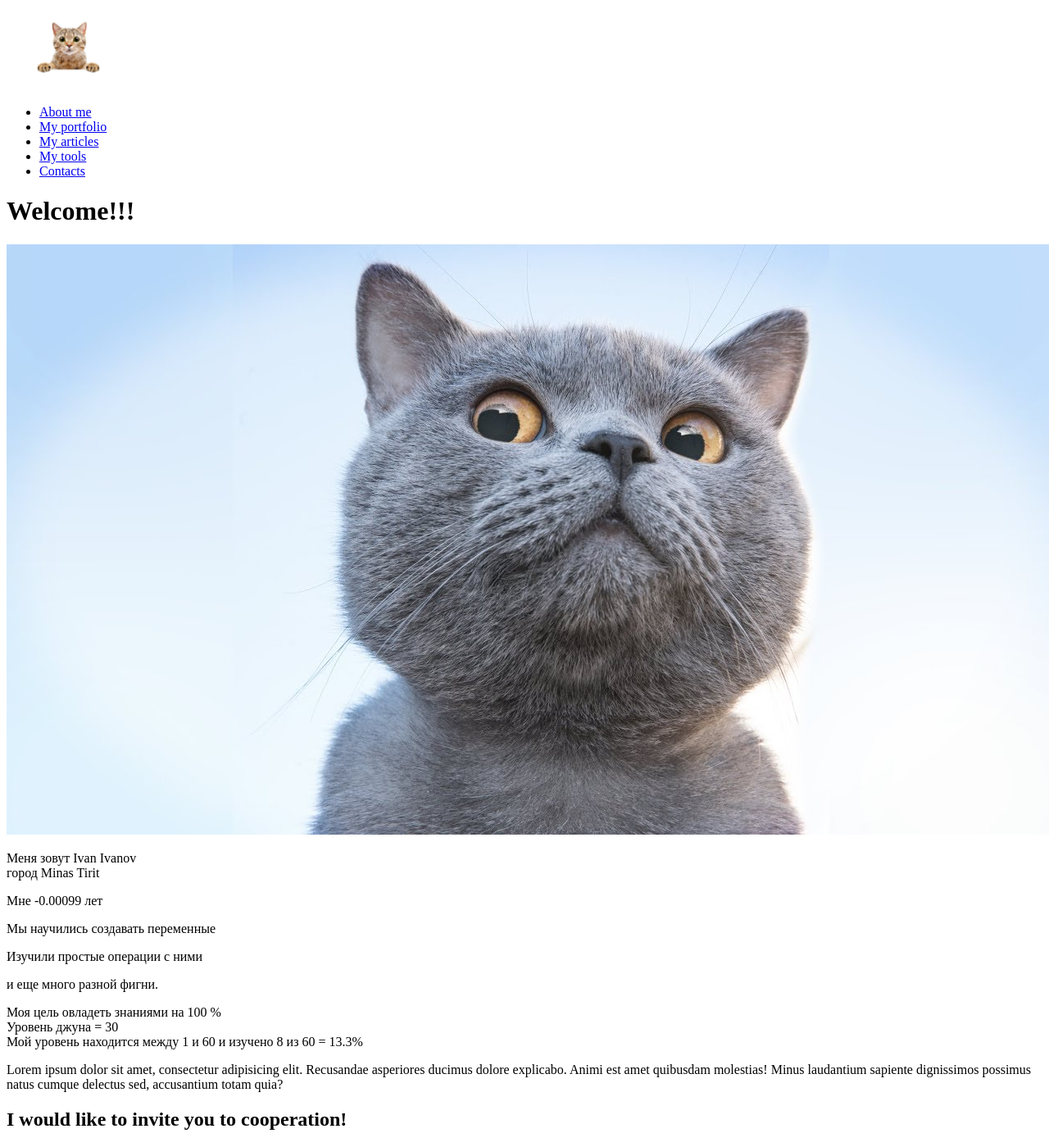
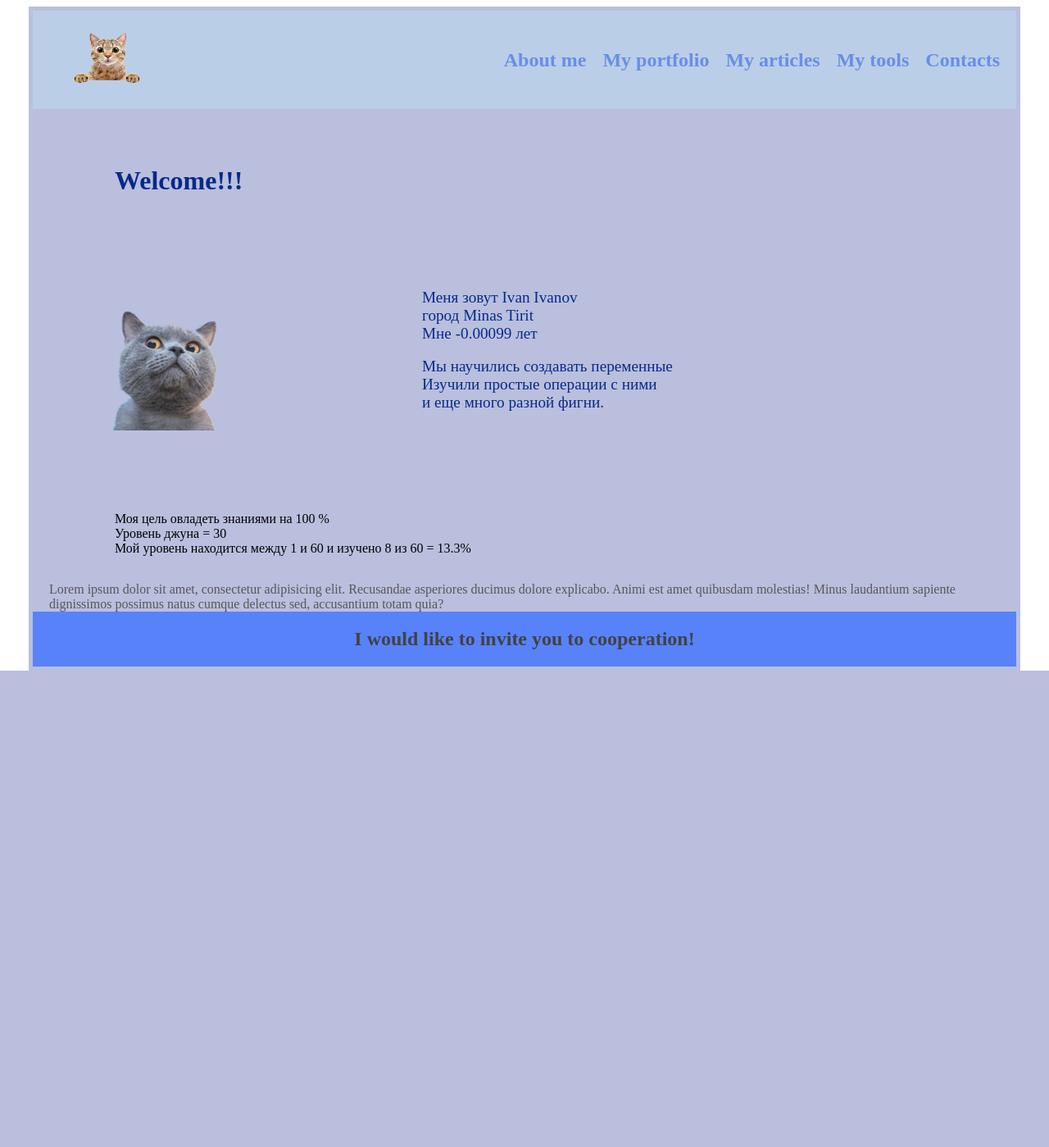
Before and after one commit to qwerty-team/web-8-practice, a PHP site: page / in a window 1280 px wide. Shown: the whole page at 82% size. After the commit the page ends 818 px from the top, so only its background shows below. Run offline with PHP 8.4, Linux system fonts and the light colour scheme.

Commit message:
apllied style

```diff
--- a/logo.inc.php
+++ b/logo.inc.php
@@ -1,3 +1,3 @@
 <div class="logo">
-    <img src="img/cat.jpg" alt="cat" height="100">
+    <img src="img/cat_transparence.png" alt="cat">
 </div>
--- a/main.php
+++ b/main.php
@@ -13,9 +13,10 @@
             <?php include "logo.inc.php" ?>
             <?php include "menu.inc.php" ?>
         </div>
-        <div class="main-content">
+        <!-- <div class="main-content">
             <?php include "maincontent.inc.php" ?>
-        </div>
+        </div> -->
+        <?php include "maincontent.inc.php" ?>
         <div class="footer">
             <?php include "footer.inc.php" ?>
         </div>
--- a/maincontent.inc.php
+++ b/maincontent.inc.php
@@ -2,7 +2,7 @@
     <h1> <?php  echo $p ?> </h1>
     <div class="data">
         <div class="myImg">
-            <?php  echo '<img src="img/cat2.jpg">'; ?>
+            <?php echo '<img src="img/cat2_transparency.png">'; ?>
         </div>
         <div class="fullname">
             <p> Меня зовут
@@ -15,6 +15,7 @@
                 <?php echo $age; ?>
                 лет
             </p>
+            <br>
             <p> Мы научились создавать переменные </p>
             <p> Изучили простые операции с ними </p>
             <p> и еще много разной фигни. </p>
--- a/style.css
+++ b/style.css
@@ -0,0 +1,129 @@
+@import url('https://fonts.googleapis.com/css2?family=Noto+Serif+JP:wght@500&display=swap" rel="stylesheet');
+
+html,
+body {
+    height: 100%;
+}
+
+/* .greetings, */
+p,
+h1,
+h2 {
+    font-family: 'Noto Serif JP', serif;
+}
+
+.flex-container {
+    display: flex;
+    flex-direction: column;
+    margin: 0 auto;
+    max-width: 1200px;
+    background-color: #b9bfdd;
+    padding: 5px;
+    height: 100%;
+}
+
+.header {
+    display: flex;
+    align-items: center;
+    justify-content: space-between;
+    height: 15%;
+    margin-bottom: 3em;
+    background-color: #bbcee7;
+}
+
+ul  {
+    display: flex;
+    list-style-type: none;
+}
+
+ul li {
+    margin-right: 20px;
+}
+
+li a {
+    text-decoration: none;
+    font-family: 'Noto Serif JP', serif;
+    font-size: 1.5rem;
+    color: #668fe7;
+    font-weight: 800;
+}
+
+.logo img {
+    width: 100%;
+    height: 100px;
+    margin-left: 10px;
+}
+
+.about_me {
+    display: flex;
+    flex-direction: column;
+    flex: 1 0 auto;
+}
+
+/* .main-content {
+    display: flex;
+    height: 75%;
+    align-items: center;
+}*/
+
+.data {
+    display: flex;
+    height: 75%;
+    align-items: center;
+}
+
+.fullname {
+    margin-right: 20px;
+    flex-basis: 750px;
+}
+
+.myImg {
+    margin-top: 50px;
+    padding-left: 20px;
+    flex-basis: 450px;
+}
+
+.myImg img {
+    width: auto;
+    height: 150px;
+}
+
+.knowledge {
+    display: flex;
+    justify-content: left;
+    margin-left: 100px;
+}
+
+.article {
+    margin-top: 2em;
+}
+
+p {
+    font-size: 1.2rem;
+    color: #08298A;
+    padding-left: 20px;
+    margin-top: 0;
+    margin-bottom: 0;
+}
+
+.text {
+    font-size: 1rem;
+    color: #585858;
+}
+
+h2 {
+    text-align: center;
+    color: #424242;
+}
+
+h1 {
+    color: #08298A;
+    text-align: left;
+    font-size: 2rem;
+    margin-left: 100px;
+}
+
+.footer {
+    background-color: #5882FA;
+    flex: 0 0 auto;
+}
```
Also changed, not shown: img/cat2_transparency.png (added), img/cat_transparence.png (added).
